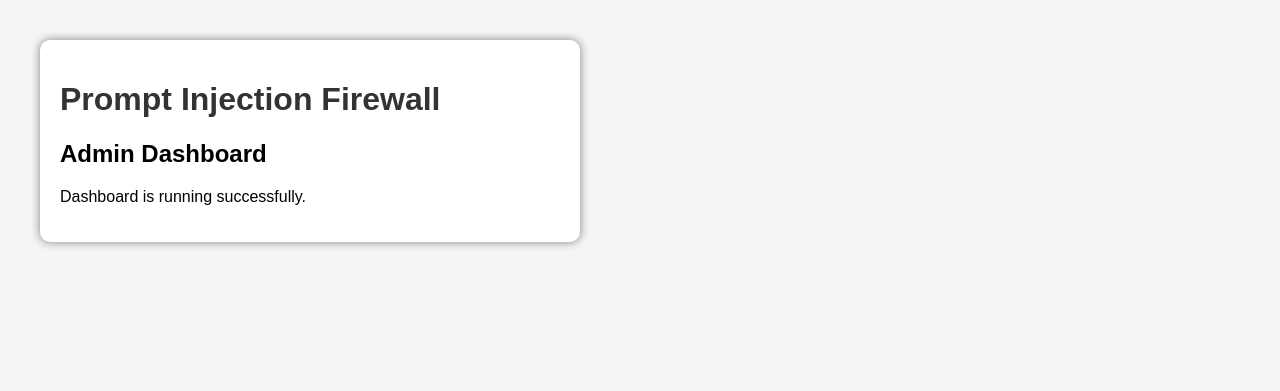
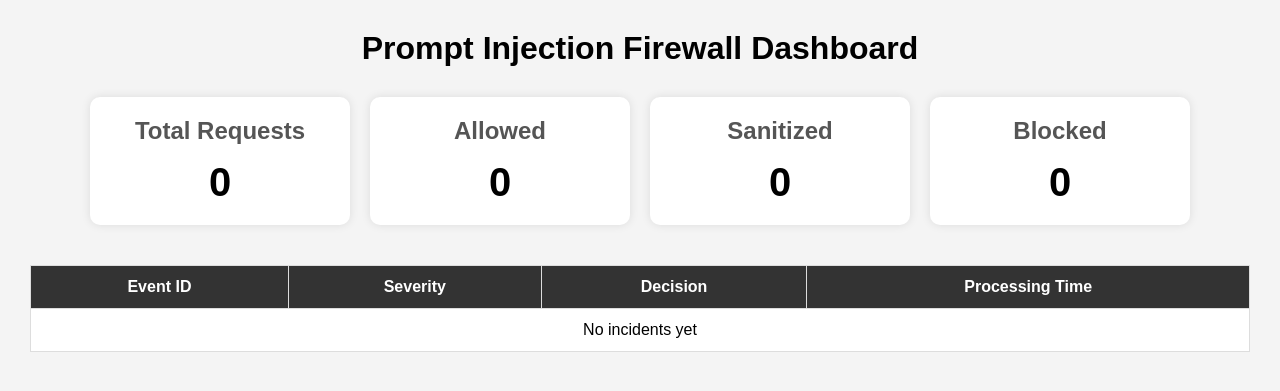
Before and after one commit to shivani-netsec/Prompt-Injection-Firewall, a FastAPI app: page /dashboard in a window 1280 px wide. Shown: the top 391 px of the page. Run offline with FastAPI, Linux system fonts and the light colour scheme.

Commit message:
Added live dashboard statistics from audit logs

```diff
--- a/app.py
+++ b/app.py
@@ -11,6 +11,7 @@ from fastapi import Request
 from fastapi.responses import HTMLResponse
 from dashboard.dashboard import templates
 from utils.risk import classify_risk
+from dashboard.parser import get_dashboard_stats
 
 
 
@@ -26,10 +27,13 @@ def home():
 @app.get("/dashboard", response_class=HTMLResponse)
 def dashboard(request: Request):
 
+    stats = get_dashboard_stats()
+
     return templates.TemplateResponse(
-        "dashboard.html",
-        {
-            "request": request
+        request=request,
+        name="dashboard.html",
+        context={
+            "stats": stats
         }
     )
 
--- /dev/null
+++ b/dashboard/parser.py
@@ -0,0 +1,32 @@
+import os
+
+LOG_FILE = "logs/firewall.log"
+
+
+def get_dashboard_stats():
+
+    stats = {
+        "total": 0,
+        "allowed": 0,
+        "sanitized": 0,
+        "blocked": 0
+    }
+
+    if not os.path.exists(LOG_FILE):
+        return stats
+
+    with open(LOG_FILE, "r", encoding="utf-8") as file:
+
+        content = file.read()
+
+    stats["allowed"] = content.count("Decision: Allowed")
+    stats["sanitized"] = content.count("Decision: Sanitized")
+    stats["blocked"] = content.count("Decision: Blocked")
+
+    stats["total"] = (
+        stats["allowed"]
+        + stats["sanitized"]
+        + stats["blocked"]
+    )
+
+    return stats
--- a/templates/dashboard.html
+++ b/templates/dashboard.html
@@ -1,34 +1,63 @@
 <!DOCTYPE html>
 <html>
-
 <head>
-
-<title>Prompt Injection Firewall</title>
+    <title>Prompt Injection Firewall Dashboard</title>
 
     <style>
 
         body{
-    font-family:Arial;
-    margin:40px;
-    background:#f5f5f5;
+            font-family:Arial,Helvetica,sans-serif;
+            background:#f4f4f4;
+            margin:30px;
         }
 
         h1{
-    color:#333;
+            text-align:center;
+        }
+
+        .cards{
+            display:flex;
+            gap:20px;
+            justify-content:center;
+            margin-top:30px;
         }
 
         .card{
+            width:220px;
+            background:white;
+            padding:20px;
+            border-radius:10px;
+            box-shadow:0 0 10px rgba(0,0,0,.1);
+            text-align:center;
+        }
 
+        .card h2{
+            margin:0;
+            color:#555;
+        }
+
+        .number{
+            font-size:40px;
+            margin-top:15px;
+            font-weight:bold;
+        }
+
+        table{
+            width:100%;
+            margin-top:40px;
+            border-collapse:collapse;
             background:white;
+        }
 
-    padding:20px;
+        th,td{
+            border:1px solid #ddd;
+            padding:12px;
+            text-align:center;
+        }
 
-    border-radius:10px;
-
-    width:500px;
-
-    box-shadow:0px 0px 10px gray;
-
+        th{
+            background:#333;
+            color:white;
         }
 
     </style>
@@ -37,16 +66,46 @@ h1{
 
 <body>
 
+<h1>Prompt Injection Firewall Dashboard</h1>
+
+<div class="cards">
+
     <div class="card">
+        <h2>Total Requests</h2>
+        <div class="number">{{ stats.total }}</div>
+    </div>
 
-<h1>Prompt Injection Firewall</h1>
+    <div class="card">
+        <h2>Allowed</h2>
+        <div class="number">{{ stats.allowed }}</div>
+    </div>
 
-<h2>Admin Dashboard</h2>
+    <div class="card">
+        <h2>Sanitized</h2>
+        <div class="number">{{ stats.sanitized }}</div>
+    </div>
 
-<p>Dashboard is running successfully.</p>
+    <div class="card">
+        <h2>Blocked</h2>
+        <div class="number">{{ stats.blocked }}</div>
+    </div>
 
 </div>
 
+<table>
+
+<tr>
+    <th>Event ID</th>
+    <th>Severity</th>
+    <th>Decision</th>
+    <th>Processing Time</th>
+</tr>
+
+<tr>
+    <td colspan="4">No incidents yet</td>
+</tr>
+
+</table>
+
 </body>
-
 </html>
```
Lines whose indentation alone changed are shown as unchanged.
